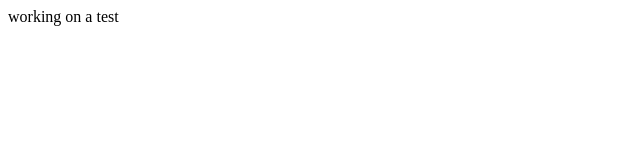
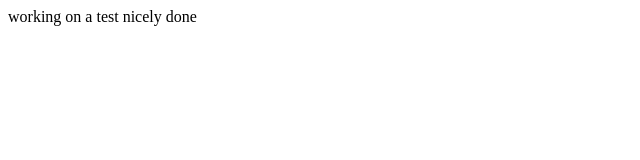
Before and after one commit to Amine-Chebbah/demo-git, a plain HTML site: page index.html in a window 1280 px wide. Shown: the full height of the page, 0-640 px from the left. Drawn offline with Linux system fonts and the light colour scheme.

Commit message:
html updates

```diff
--- a/index.html
+++ b/index.html
@@ -8,5 +8,6 @@
 </head>
 <body>
     working on a test
+    nicely done
 </body>
 </html>
```
